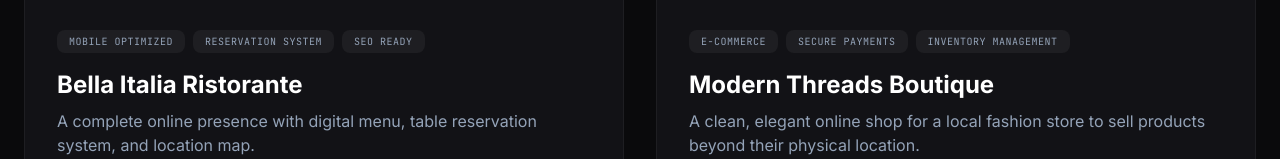
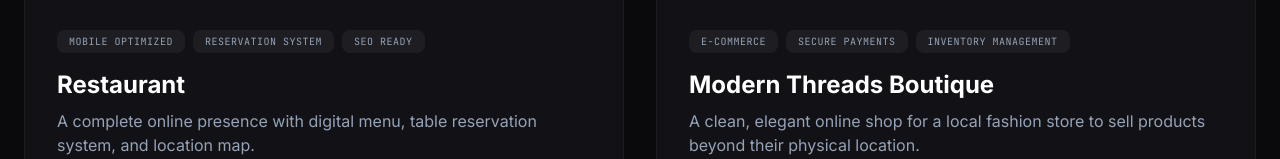
Before and after one commit to jasonpedere/Portfolio, a React (Vite) app: page / in a window 1280 px wide. Shown: the part 2499-2658 px from the top of the page. Built offline with nearby package versions, Linux system fonts and the light colour scheme.

Commit message:
Update project data with new thumbnails and URLs

```diff
--- a/constants.tsx
+++ b/constants.tsx
@@ -13,13 +13,13 @@ import {
 export const PROJECTS: Project[] = [
   {
     id: '1',
-    title: 'Bella Italia Ristorante',
+    title: 'Restaurant',
     description: 'A complete online presence with digital menu, table reservation system, and location map.',
     longDescription: 'Created a high-converting website for a local Italian restaurant. Features include a mobile-friendly menu, easy reservation form, and integration with Google Maps to help customers find them easily.',
-    thumbnail: 'https://images.unsplash.com/photo-1517248135467-4c7ed9d42339?q=80&w=1200&auto=format&fit=crop',
+    thumbnail: 'https://i.imgur.com/RW4r5D9.png',
     technologies: ['Mobile Optimized', 'Reservation System', 'SEO Ready'],
     type: 'web',
-    liveUrl: '#',
+    liveUrl: 'https://restaurant-eight-dun.vercel.app/',
     githubUrl: '#',
     achievements: ['Increased online bookings by 40%', 'First page of Google for "Italian food nearby"']
   },
```
